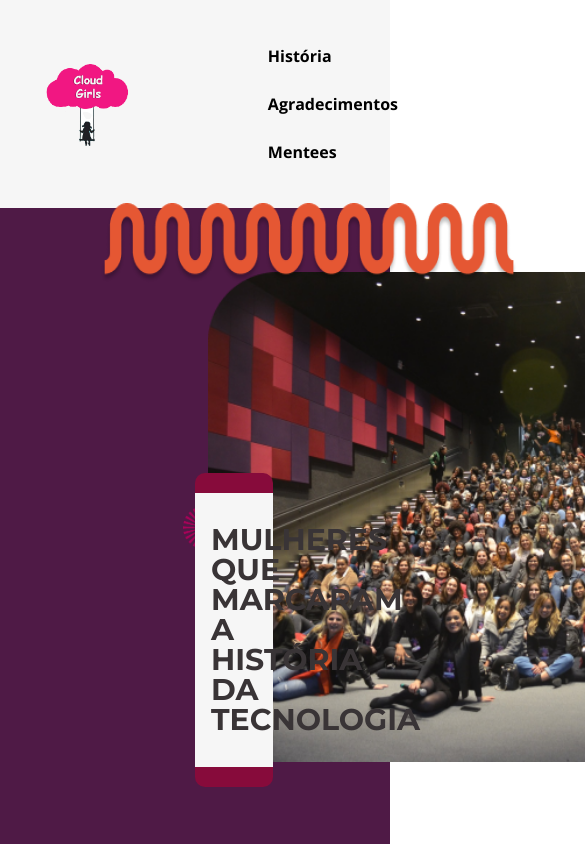
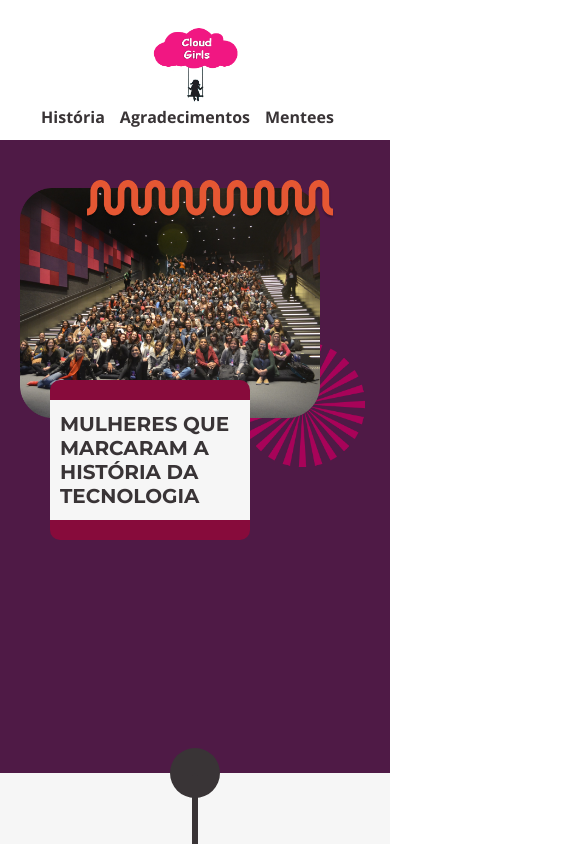
Before and after one commit to ingradantona/projeto_final_turma8, a plain HTML site: page index.html in a window 390 px wide. Shown: the top 844 px of the page, 585 px wide, since content can reach past the window. Drawn offline with nearby package versions, Linux system fonts and the light colour scheme.

```diff
--- a/css/header.css
+++ b/css/header.css
@@ -1,56 +1,4 @@
-.header_principal{
-    width: 100%;
-    /*position: fixed;*/
-
-}
-.logo_header{
-    height:6rem;
-    width: 7rem;
-}
-.main-menu{
-    background-color: #F6F6F6;
-    padding: 0% auto;
-    justify-content: space-between;
-    align-items: center;
-}
-
-.caixa_header{
-    margin: 0 0 0 8%;
-}
-
-.menu_header{
-    list-style: none;
-    padding: 0;
-    font-size: 16px;
-    font-family: Open Sans;
-    margin:2rem;
-    line-height: 3;
-    flex-wrap: wrap;
-
-}
-
-.main-menu,.menu_header{
-    display: flex;
-    flex-direction: row;
-}
-
-.item_header{
-    color: #000000;
-    text-decoration: none;
-    font-weight: bold;
-    padding: 1vh 1.5vh;
-    border-radius: 4px;
-    margin: 5rem;
-    text-align: center;
-}
-
-.item_header:hover{
-    cursor: pointer;
-    background-color: #f5b3d5;
-    transition: 0.6s;
-
-}
-
+/* Header inteiro */
 :root {
     --cor-font: #393436;
     --cor-fundo-header: #F6F6F6;
@@ -64,39 +12,52 @@
     box-sizing: border-box;
 }
 
+
+/* Header */
+dody{
+    background-color: var(--cor-fundo-header);
+}
 .container__header {
-    background-color: var(--cor-fundo-header);
     max-width: 1200px;
     margin: auto;
     display: flex;
     justify-content: space-between;
     align-items: center;
     padding: 0 25px;
+    height: 80px;
+}
+
+.container__header ul {
+    display: flex;
+
 }
 
 .container__header-logo {
-    width: 80px;
+    width: 115px;
+    height: 86px;
+
 }
 
 .container__header-item {
-    margin-left: 120px;
+    margin-left: 122px;
     text-decoration: none;
     font-family: var(--font-menu);
     font-weight: 600;
     color: var(--cor-font);
+
 }
 
 .container__header-item:hover {
-    border-bottom: 3px solid var(--cor-hover);
+    border-bottom:4px solid var(--cor-hover);
+    border-radius: 3px 3px;
+    transition: 0.4s;
 }
 
+
+/* Section */
 .container__banner {
-    height: 100vh;
+    height: 88vh;
     background-color: var(--cor-fundo-section);
-    display: flex;
-    align-items: center;
-    width: 100%;
-
 }
 
 .container__banner-conteudo {
@@ -106,49 +67,166 @@
 
 .detalhe-laranja {
     position: absolute;
-    left: 26%;
-    top: 24%;
-    width: 26rem;
-    height: 5rem;
+    left: 420px;
+    top: 115px;
+    width: 400px;
+    z-index: 3;
 }
 
 .detalhe-circulo {
     position: absolute;
-    top: 60%;
-    left: 47%;
-    width:10.9%;
-
-
+    top: 460px;
+    left: 680px;
+    width: 180px;
+    z-index: 1;
 }
 
 .foto-mulheres {
     position: absolute;
-    left: 13rem;
-    top: 17rem;
-    width: 40rem;
+    left: 200px;
+    top: 135px;
+    width: 600px;
+    z-index: 2;
+}
+
+.container__banner-texto {
+    display: flex;
+    align-items: center;
+    padding: 15px 10px;
+    color: var(--cor-font);
+    width: 300px;
+    height: 250px;
+    font-size: 30px;
+    background-color: var(--cor-fundo-header);
+    border-radius: 10px;
+    border-top: 20px solid var(--cor-hover);
+    border-bottom: 20px solid var(--cor-hover);
+    position: absolute;
+    left: 750px;
+    top: 190px;
+    z-index: 4;
+    font-family: var(--font-banner);
+    line-height: 35px;
+    text-transform: uppercase;
+    font-weight: bold;
 
 }
 
-.paragrafo_header{
-    position: absolute;
-    border-color: #870B3B;
-    border-width: 1.3rem 0 1.3rem 0;
-    border-style: solid;
-    padding: 2rem 1rem;
-    margin: 50%;
-    background-color: #F6F6F6;
-    border-radius: 10px;
-    width: 20%;
+/* media para tablet */
+@media screen and (max-width: 900px) {
+    .container__header {
+        display: flex;
+        flex-direction: column;
+        height: 100px;
+        padding: 0;
+        max-width: none;
+        margin: 20px 0;
 
+    }
+
+    .container__header-item {
+        margin-left: 0;
+        margin-right: 15px;
+    }
+
+    .container__banner {
+        height: 75vh;
+    }
+
+    .container__banner-conteudo {
+        max-width: none;
+        margin: 0;
+    }
+
+    .detalhe-laranja {
+        position: absolute;
+        left: 170px;
+        top: 180px;
+        width: 250px;
+        z-index: 3;
+    }
+
+    .detalhe-circulo {
+        position: absolute;
+        top: 342px;
+        left: 330px;
+        width: 125px;
+        z-index: 1;
+    }
+
+    .foto-mulheres {
+        position: absolute;
+        left: 105px;
+        top: 188px;
+        width: 300px;
+        z-index: 2;
+    }
+
+    .container__banner-texto {
+        font-size: 20px;
+        left: 385px;
+        top: 220px;
+        width: 200px;
+        height: 160px;
+        line-height: normal;
+    }
 }
 
-.paragrafo_principal_header{
-    text-align:left;
-    color:  #393436;
-    font-size: 30px;
-    font-weight:bold;
-    text-transform: uppercase;
-    font-family: 'Montserrat', sans-serif;
+/* media para mobile */
+@media screen and (max-width: 600px) {
+    .container__header {
+        display: flex;
+        flex-direction: column;
+        height: 100px;
+        padding: 0;
+        max-width: none;
+        margin: 20px 0;
+    }
 
+    .container__header-item {
+        margin-left: 0;
+        margin-right: 15px;
+    }
 
+    .container__banner {
+        height: 75vh;
+    }
+
+    .container__banner-conteudo {
+        max-width: none;
+        margin: 0;
+    }
+
+    .detalhe-laranja {
+        position: absolute;
+        left: 85px;
+        top: 180px;
+        width: 250px;
+        z-index: 3;
+    }
+
+    .detalhe-circulo {
+        position: absolute;
+        top: 342px;
+        left: 240px;
+        width: 125px;
+        z-index: 1;
+    }
+
+    .foto-mulheres {
+        position: absolute;
+        left: 20px;
+        top: 188px;
+        width: 300px;
+        z-index: 2;
+    }
+
+    .container__banner-texto {
+        font-size: 20px;
+        left: 50px;
+        top: 380px;
+        width: 200px;
+        height: 160px;
+        line-height: normal;
+    }
 }
--- a/index.html
+++ b/index.html
@@ -10,46 +10,39 @@
     <link rel="stylesheet" href="css/base.css">
     <link rel="stylesheet" href="css/header.css">
     <link rel="stylesheet" href="css/timeline.css">
-    <link rel="stylesheet" href="slick/slick.css" />
-    <link rel="stylesheet" href="slick/slick-theme.css" />
+    <link rel="stylesheet" href="slick/slick.css"/>
+    <link rel="stylesheet" href="slick/slick-theme.css"/>
     <link rel="stylesheet" href="css/mentoras.css">
     <link rel="stylesheet" href="css/slick.css">
+
+    <link href="https://fonts.googleapis.com/css2?family=Open+Sans&display=swap" rel="stylesheet">
+        <link href="https://fonts.googleapis.com/css2?family=Montserrat:wght@700&display=swap" rel="stylesheet">
 </head>
 
 <body>
 
-    <header class="header_principal">
-        <nav class="main-menu">
-            <div class="caixa_header">
-                <img src="images/header/logo_cloud_girls.png" class="logo_header"   alt="Logo Cloud Girls" >
-
-            </div>
-
-            <ul class="menu_header">
-
-                <li><a href="" class="item_header"> História</a></li>
-                <li><a href="" class="item_header"> Agradecimentos </a></li>
-                <li><a href="" class="item_header"> Mentees </a></li>
-
+    <header class="container__header">
+        <a href="index.html">
+            <img class="container__header-logo" src="./images/header/logo_cloud_girls.png" alt="Logo do Cloud Girls">
+        </a>
+        <nav>
+            <ul>
+                <li><a class="container__header-item" href="index.html">História</a></li>
+                <li><a class="container__header-item" href="#">Agradecimentos</a></li>
+                <li><a class="container__header-item" href="#">Mentees</a></li>
             </ul>
         </nav>
-
     </header>
 
-    <section >
-        <nav class="container__banner">
-            <div class="container__banner-conteudo">
-                <img class="foto-mulheres" src="./images/header/mulheres-reunidas.png" alt="">
-                <img class="detalhe-laranja" src="./images/header/detalhe-laranja.png" alt="">
-                <img class="detalhe-circulo" src="./images/header/detalhe-circulo.png" alt="">
+    <section class="container__banner">
+        <div class="container__banner-conteudo">
+            <img class="foto-mulheres" src="./images/header/mulheres-reunidas.png" alt="">
+            <img class="detalhe-laranja" src="./images/header/detalhe-laranja.png" alt="">
+            <img class="detalhe-circulo" src="./images/header/detalhe-circulo.png" alt="">
+            <div class="container__banner-texto">
+                <p>Mulheres que marcaram a história da tecnologia</p>
             </div>
-
-            <div class="paragrafo_header">
-                <h1 class="paragrafo_principal_header">
-                    Mulheres que marcaram a história da tecnologia
-                </h1>
-            </div>
-         </nav>
+        </div>
     </section>
 
 
```
